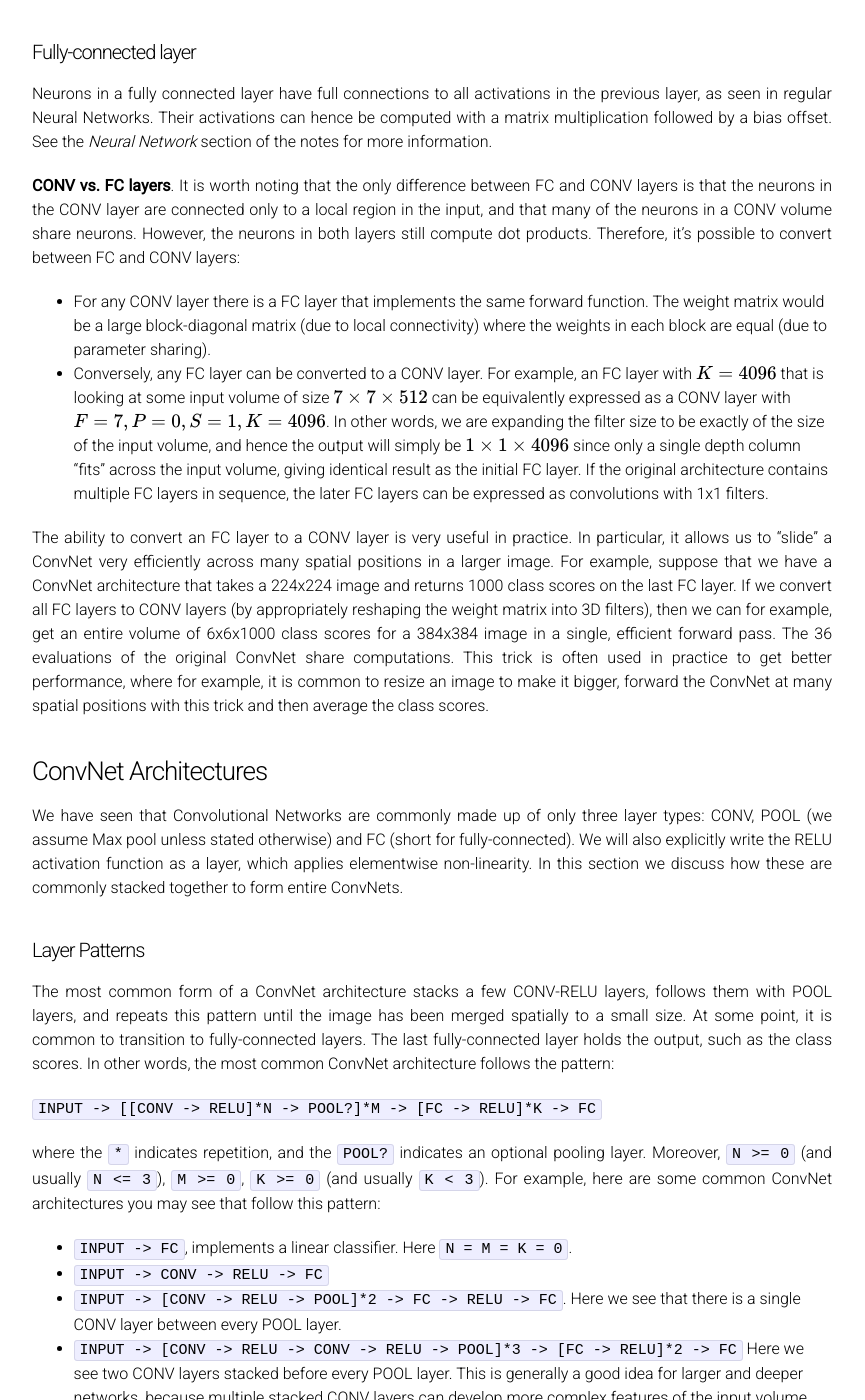
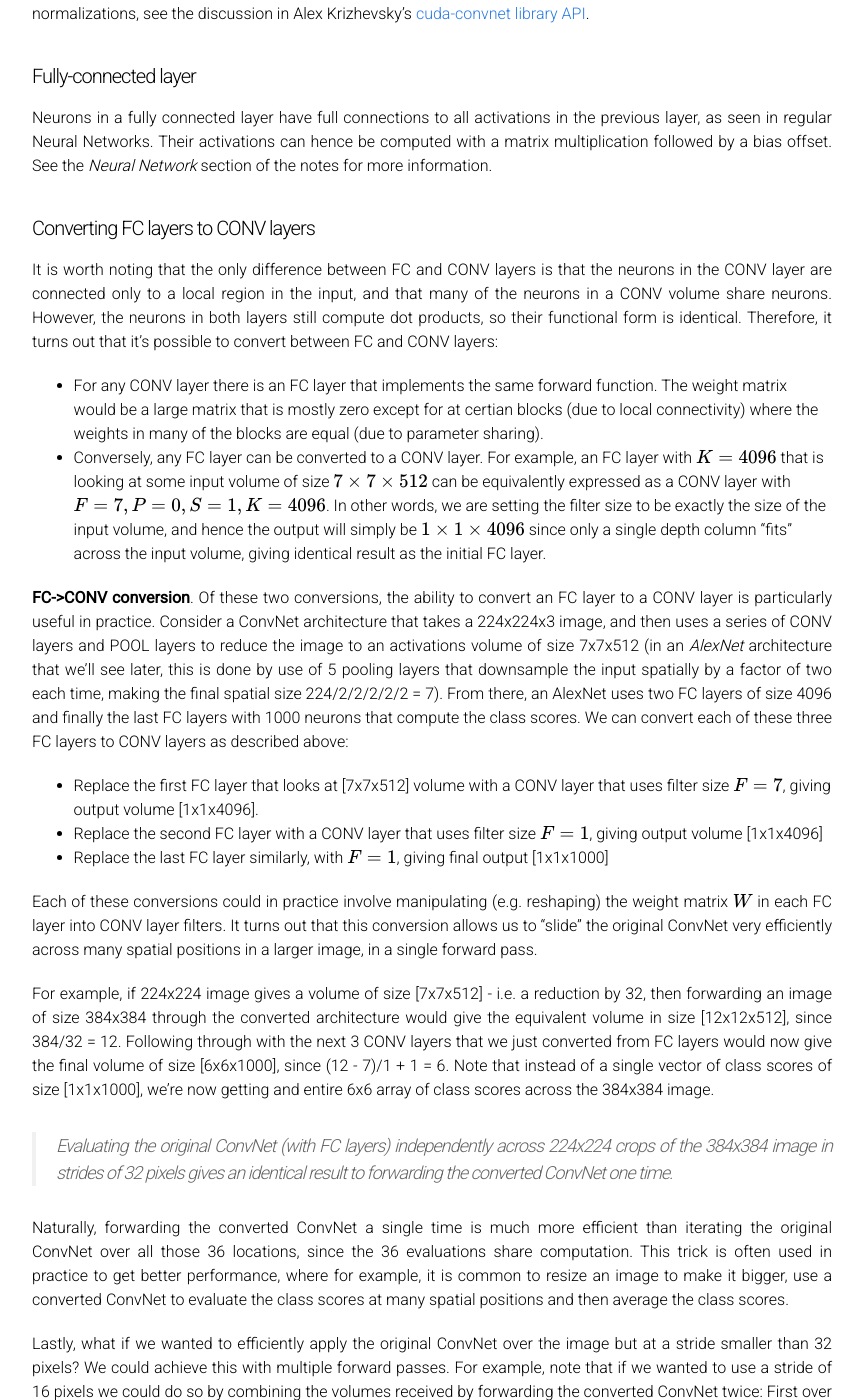
Before and after one commit to cs231n/cs231n.github.io, a Jekyll site: the page built from convolutional-networks.md, in a window 1280 px wide and 1400 px high, scrolled down 10626 px. Shown: the whole window, without its empty margins (208-1073 px from the left). Built offline with Jekyll 4.4.1, drawn with Linux system fonts in a browser that asks for light colours; Markdown is read by kramdown in place of the engine named in the settings; formulas are drawn with MathJax 3; some of the changed text lies outside the part shown.

Commit message:
clarifying

```diff
--- a/convolutional-networks.md
+++ b/convolutional-networks.md
@@ -13,6 +13,7 @@ Table of Contents:
   - [Pooling Layer](#pool)
   - [Normalization Layer](#norm)
   - [Fully-Connected Layer](#fc)
+  - [Converting Fully-Connected Layers to Convolutional Layers](#convert)
 - [ConvNet Architectures](#architectures)
   - [Layer Patterns](#layerpat)
   - [Layer Sizing Patterns](#layersizepat)
@@ -211,12 +212,29 @@ Many types of normalization layers have been proposed for use in ConvNet archite
 
 Neurons in a fully connected layer have full connections to all activations in the previous layer, as seen in regular Neural Networks. Their activations can hence be computed with a matrix multiplication followed by a bias offset. See the *Neural Network* section of the notes for more information.
 
-**CONV vs. FC layers**. It is worth noting that the only difference between FC and CONV layers is that the neurons in the CONV layer are connected only to a local region in the input, and that many of the neurons in a CONV volume share neurons. However, the neurons in both layers still compute dot products. Therefore, it's possible to convert between FC and CONV layers:
+<a name='convert'></a>
+#### Converting FC layers to CONV layers
 
-- For any CONV layer there is a FC layer that implements the same forward function. The weight matrix would be a large block-diagonal matrix (due to local connectivity) where the weights in each block are equal (due to parameter sharing).
-- Conversely, any FC layer can be converted to a CONV layer. For example, an FC layer with \\(K = 4096\\) that is looking at some input volume of size \\(7 \times 7 \times 512\\) can be equivalently expressed as a CONV layer with \\(F = 7, P = 0, S = 1, K = 4096\\). In other words, we are expanding the filter size to be exactly of the size of the input volume, and hence the output will simply be \\(1 \times 1 \times 4096\\) since only a single depth column "fits" across the input volume, giving identical result as the initial FC layer. If the original architecture contains multiple FC layers in sequence, the later FC layers can be expressed as convolutions with 1x1 filters.
+It is worth noting that the only difference between FC and CONV layers is that the neurons in the CONV layer are connected only to a local region in the input, and that many of the neurons in a CONV volume share neurons. However, the neurons in both layers still compute dot products, so their functional form is identical. Therefore, it turns out that it's possible to convert between FC and CONV layers:
 
-The ability to convert an FC layer to a CONV layer is very useful in practice. In particular, it allows us to "slide" a ConvNet very efficiently across many spatial positions in a larger image. For example, suppose that we have a ConvNet architecture that takes a 224x224 image and returns 1000 class scores on the last FC layer. If we convert all FC layers to CONV layers (by appropriately reshaping the weight matrix into 3D filters), then we can for example, get an entire volume of 6x6x1000 class scores for a 384x384 image in a single, efficient forward pass. The 36 evaluations of the original ConvNet share computations. This trick is often used in practice to get better performance, where for example, it is common to resize an image to make it bigger, forward the ConvNet at many spatial positions with this trick and then average the class scores.
+- For any CONV layer there is an FC layer that implements the same forward function. The weight matrix would be a large matrix that is mostly zero except for at certian blocks (due to local connectivity) where the weights in many of the blocks are equal (due to parameter sharing).
+- Conversely, any FC layer can be converted to a CONV layer. For example, an FC layer with \\(K = 4096\\) that is looking at some input volume of size \\(7 \times 7 \times 512\\) can be equivalently expressed as a CONV layer with \\(F = 7, P = 0, S = 1, K = 4096\\). In other words, we are setting the filter size to be exactly the size of the input volume, and hence the output will simply be \\(1 \times 1 \times 4096\\) since only a single depth column "fits" across the input volume, giving identical result as the initial FC layer.
+
+**FC->CONV conversion**. Of these two conversions, the ability to convert an FC layer to a CONV layer is particularly useful in practice. Consider a ConvNet architecture that takes a 224x224x3 image, and then uses a series of CONV layers and POOL layers to reduce the image to an activations volume of size 7x7x512 (in an *AlexNet* architecture that we'll see later, this is done by use of 5 pooling layers that downsample the input spatially by a factor of two each time, making the final spatial size 224/2/2/2/2/2 = 7). From there, an AlexNet uses two FC layers of size 4096 and finally the last FC layers with 1000 neurons that compute the class scores. We can convert each of these three FC layers to CONV layers as described above:
+
+- Replace the first FC layer that looks at [7x7x512] volume with a CONV layer that uses filter size \\(F = 7\\), giving output volume [1x1x4096].
+- Replace the second FC layer with a CONV layer that uses filter size \\(F = 1\\), giving output volume [1x1x4096]
+- Replace the last FC layer similarly, with \\(F=1\\), giving final output [1x1x1000]
+
+Each of these conversions could in practice involve manipulating (e.g. reshaping) the weight matrix \\(W\\) in each FC layer into CONV layer filters. It turns out that this conversion allows us to "slide" the original ConvNet very efficiently across many spatial positions in a larger image, in a single forward pass.
+
+For example, if 224x224 image gives a volume of size [7x7x512] - i.e. a reduction by 32, then forwarding an image of size 384x384 through the converted architecture would give the equivalent volume in size [12x12x512], since 384/32 = 12. Following through with the next 3 CONV layers that we just converted from FC layers would now give the final volume of size [6x6x1000], since (12 - 7)/1 + 1 = 6. Note that instead of a single vector of class scores of size [1x1x1000], we're now getting and entire 6x6 array of class scores across the 384x384 image.
+
+> Evaluating the original ConvNet (with FC layers) independently across 224x224 crops of the 384x384 image in strides of 32 pixels gives an identical result to forwarding the converted ConvNet one time.
+
+Naturally, forwarding the converted ConvNet a single time is much more efficient than iterating the original ConvNet over all those 36 locations, since the 36 evaluations share computation. This trick is often used in practice to get better performance, where for example, it is common to resize an image to make it bigger, use a converted ConvNet to evaluate the class scores at many spatial positions and then average the class scores.
+
+Lastly, what if we wanted to efficiently apply the original ConvNet over the image but at a stride smaller than 32 pixels? We could achieve this with multiple forward passes. For example, note that if we wanted to use a stride of 16 pixels we could do so by combining the volumes received by forwarding the converted ConvNet twice: First over the original image and second over the image but with the image shifted spatiallby by 16 pixels along both width and height.
 
 <a name='architectures'></a>
 ### ConvNet Architectures
```
